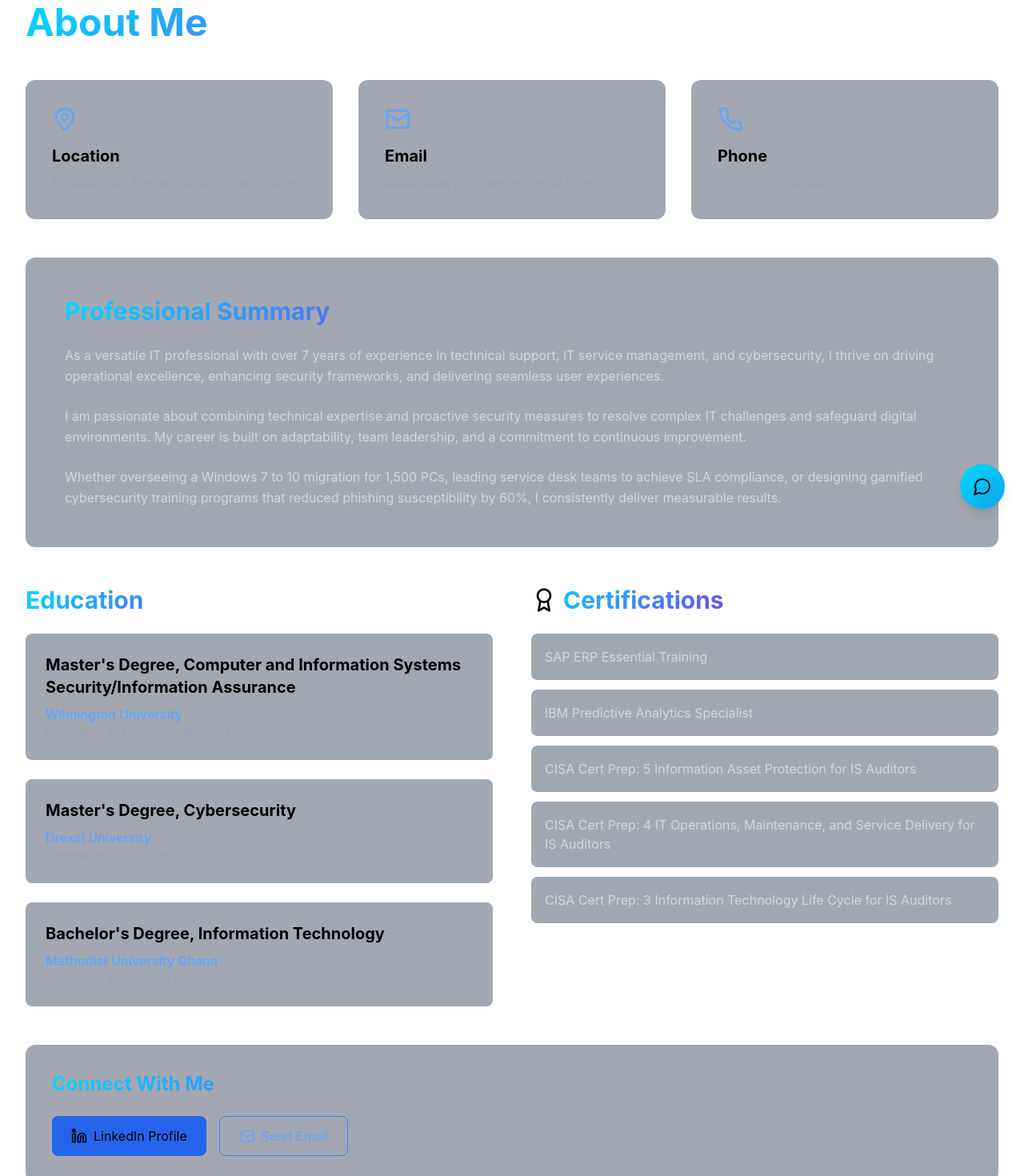
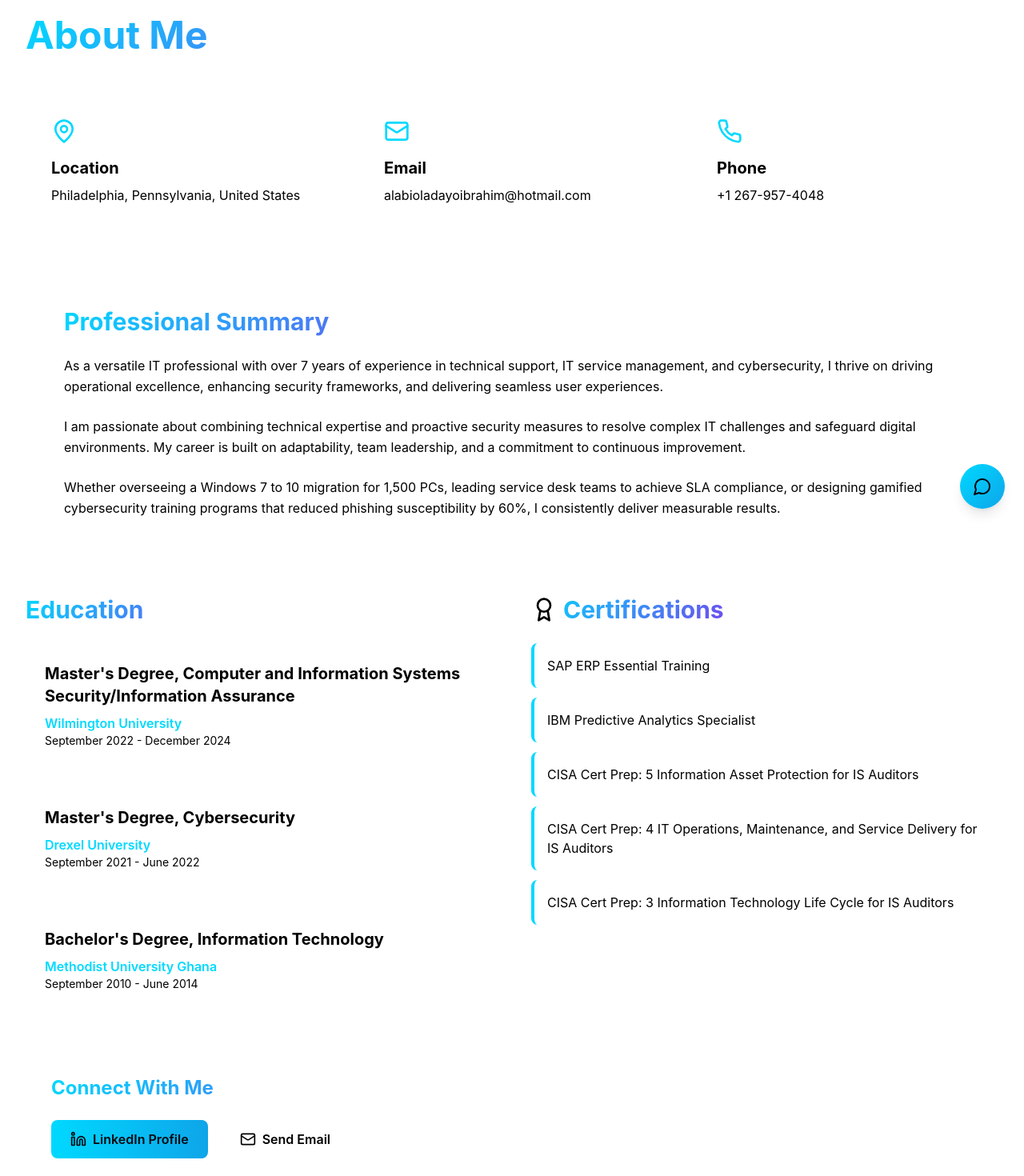
Before and after one commit to dayx61/oladayo, a React (Vite) app in the folder client/: page /about in a window 1280 px wide. Shown: the part 140-1610 px from the top of the page at 80% size. Built offline with nearby package versions, Linux system fonts and the light colour scheme.

Commit message:
Fix light mode theme colors and backgrounds across all pages - ensure consistent styling

```diff
--- a/client/src/pages/About.tsx
+++ b/client/src/pages/About.tsx
@@ -2,36 +2,40 @@ import { Award, MapPin, Mail, Phone, Linkedin } from 'lucide-react';
 
 export default function About() {
   return (
-    <div className="max-w-7xl mx-auto px-4 sm:px-6 lg:px-8 py-20">
+    <div className="min-h-screen pt-24 pb-20 px-4 sm:px-6 lg:px-8
+      light:bg-light-bg light:text-light-text
+      dark:bg-dark-bg dark:text-dark-text
+      transition-colors duration-300">
+      <div className="max-w-7xl mx-auto">
         <h1 className="text-5xl font-bold mb-12 gradient-text">About Me</h1>
 
         <div className="grid grid-cols-1 md:grid-cols-3 gap-8 mb-12">
-        <div className="glass p-8 rounded-xl">
-          <MapPin className="text-blue-400 mb-4" size={32} />
-          <h3 className="text-xl font-bold mb-2">Location</h3>
-          <p className="text-gray-400">Philadelphia, Pennsylvania, United States</p>
+          <div className="light:bg-light-bg-secondary light:border light:border-light-border dark:bg-dark-bg-secondary dark:border dark:border-dark-border rounded-xl p-8 transition-all duration-300">
+            <MapPin className="text-premium-accent mb-4" size={32} />
+            <h3 className="text-xl font-bold mb-2 light:text-light-text dark:text-dark-text">Location</h3>
+            <p className="light:text-light-text-secondary dark:text-dark-text-secondary">Philadelphia, Pennsylvania, United States</p>
           </div>
-        <div className="glass p-8 rounded-xl">
-          <Mail className="text-blue-400 mb-4" size={32} />
-          <h3 className="text-xl font-bold mb-2">Email</h3>
-          <p className="text-gray-400">alabioladayoibrahim@hotmail.com</p>
+          <div className="light:bg-light-bg-secondary light:border light:border-light-border dark:bg-dark-bg-secondary dark:border dark:border-dark-border rounded-xl p-8 transition-all duration-300">
+            <Mail className="text-premium-accent mb-4" size={32} />
+            <h3 className="text-xl font-bold mb-2 light:text-light-text dark:text-dark-text">Email</h3>
+            <p className="light:text-light-text-secondary dark:text-dark-text-secondary">alabioladayoibrahim@hotmail.com</p>
           </div>
-        <div className="glass p-8 rounded-xl">
-          <Phone className="text-blue-400 mb-4" size={32} />
-          <h3 className="text-xl font-bold mb-2">Phone</h3>
-          <p className="text-gray-400">+1 267-957-4048</p>
+          <div className="light:bg-light-bg-secondary light:border light:border-light-border dark:bg-dark-bg-secondary dark:border dark:border-dark-border rounded-xl p-8 transition-all duration-300">
+            <Phone className="text-premium-accent mb-4" size={32} />
+            <h3 className="text-xl font-bold mb-2 light:text-light-text dark:text-dark-text">Phone</h3>
+            <p className="light:text-light-text-secondary dark:text-dark-text-secondary">+1 267-957-4048</p>
           </div>
         </div>
 
-      <div className="glass p-12 rounded-xl mb-12">
+        <div className="light:bg-light-bg-secondary light:border light:border-light-border dark:bg-dark-bg-secondary dark:border dark:border-dark-border rounded-xl p-12 mb-12 transition-all duration-300">
           <h2 className="text-3xl font-bold mb-6 gradient-text">Professional Summary</h2>
-        <p className="text-gray-300 leading-relaxed mb-6">
+          <p className="light:text-light-text-secondary dark:text-dark-text-secondary leading-relaxed mb-6">
             As a versatile IT professional with over 7 years of experience in technical support, IT service management, and cybersecurity, I thrive on driving operational excellence, enhancing security frameworks, and delivering seamless user experiences.
           </p>
-        <p className="text-gray-300 leading-relaxed mb-6">
+          <p className="light:text-light-text-secondary dark:text-dark-text-secondary leading-relaxed mb-6">
             I am passionate about combining technical expertise and proactive security measures to resolve complex IT challenges and safeguard digital environments. My career is built on adaptability, team leadership, and a commitment to continuous improvement.
           </p>
-        <p className="text-gray-300 leading-relaxed">
+          <p className="light:text-light-text-secondary dark:text-dark-text-secondary leading-relaxed">
             Whether overseeing a Windows 7 to 10 migration for 1,500 PCs, leading service desk teams to achieve SLA compliance, or designing gamified cybersecurity training programs that reduced phishing susceptibility by 60%, I consistently deliver measurable results.
           </p>
         </div>
@@ -40,20 +44,20 @@ export default function About() {
           <div>
             <h2 className="text-3xl font-bold mb-6 gradient-text">Education</h2>
             <div className="space-y-6">
-            <div className="glass p-6 rounded-lg">
-              <h3 className="text-xl font-bold mb-2">Master's Degree, Computer and Information Systems Security/Information Assurance</h3>
-              <p className="text-blue-400 font-semibold">Wilmington University</p>
-              <p className="text-gray-400 text-sm">September 2022 - December 2024</p>
+              <div className="light:bg-light-bg-secondary light:border light:border-light-border dark:bg-dark-bg-secondary dark:border dark:border-dark-border rounded-lg p-6 transition-all duration-300">
+                <h3 className="text-xl font-bold mb-2 light:text-light-text dark:text-dark-text">Master's Degree, Computer and Information Systems Security/Information Assurance</h3>
+                <p className="text-premium-accent font-semibold">Wilmington University</p>
+                <p className="light:text-light-text-secondary dark:text-dark-text-secondary text-sm">September 2022 - December 2024</p>
               </div>
-            <div className="glass p-6 rounded-lg">
-              <h3 className="text-xl font-bold mb-2">Master's Degree, Cybersecurity</h3>
-              <p className="text-blue-400 font-semibold">Drexel University</p>
-              <p className="text-gray-400 text-sm">September 2021 - June 2022</p>
+              <div className="light:bg-light-bg-secondary light:border light:border-light-border dark:bg-dark-bg-secondary dark:border dark:border-dark-border rounded-lg p-6 transition-all duration-300">
+                <h3 className="text-xl font-bold mb-2 light:text-light-text dark:text-dark-text">Master's Degree, Cybersecurity</h3>
+                <p className="text-premium-accent font-semibold">Drexel University</p>
+                <p className="light:text-light-text-secondary dark:text-dark-text-secondary text-sm">September 2021 - June 2022</p>
               </div>
-            <div className="glass p-6 rounded-lg">
-              <h3 className="text-xl font-bold mb-2">Bachelor's Degree, Information Technology</h3>
-              <p className="text-blue-400 font-semibold">Methodist University Ghana</p>
-              <p className="text-gray-400 text-sm">September 2010 - June 2014</p>
+              <div className="light:bg-light-bg-secondary light:border light:border-light-border dark:bg-dark-bg-secondary dark:border dark:border-dark-border rounded-lg p-6 transition-all duration-300">
+                <h3 className="text-xl font-bold mb-2 light:text-light-text dark:text-dark-text">Bachelor's Degree, Information Technology</h3>
+                <p className="text-premium-accent font-semibold">Methodist University Ghana</p>
+                <p className="light:text-light-text-secondary dark:text-dark-text-secondary text-sm">September 2010 - June 2014</p>
               </div>
             </div>
           </div>
@@ -70,33 +74,34 @@ export default function About() {
                 'CISA Cert Prep: 4 IT Operations, Maintenance, and Service Delivery for IS Auditors',
                 'CISA Cert Prep: 3 Information Technology Life Cycle for IS Auditors'
               ].map((cert, idx) => (
-              <div key={idx} className="glass p-4 rounded-lg border-l-4 border-blue-500">
-                <p className="text-gray-300">{cert}</p>
+                <div key={idx} className="light:bg-light-bg-secondary light:border light:border-light-border dark:bg-dark-bg-secondary dark:border dark:border-dark-border rounded-lg p-4 border-l-4 border-premium-accent transition-all duration-300">
+                  <p className="light:text-light-text-secondary dark:text-dark-text-secondary">{cert}</p>
                 </div>
               ))}
             </div>
           </div>
         </div>
 
-      <div className="mt-12 glass p-8 rounded-xl">
+        <div className="mt-12 light:bg-light-bg-secondary light:border light:border-light-border dark:bg-dark-bg-secondary dark:border dark:border-dark-border rounded-xl p-8 transition-all duration-300">
           <h2 className="text-2xl font-bold mb-6 gradient-text">Connect With Me</h2>
           <div className="flex flex-wrap gap-4">
             <a
               href="https://www.linkedin.com/in/olaalabi53"
               target="_blank"
               rel="noopener noreferrer"
-            className="flex items-center gap-2 px-6 py-3 bg-blue-600 hover:bg-blue-700 rounded-lg transition-smooth"
+              className="flex items-center gap-2 px-6 py-3 bg-gradient-to-r from-premium-accent to-premium-blue text-premium-darker hover:shadow-lg hover:shadow-premium-accent/50 rounded-lg transition-all duration-300 font-semibold"
             >
               <Linkedin size={20} /> LinkedIn Profile
             </a>
             <a
               href="mailto:alabioladayoibrahim@hotmail.com"
-            className="flex items-center gap-2 px-6 py-3 border border-blue-500 text-blue-400 hover:bg-blue-500/10 rounded-lg transition-smooth"
+              className="flex items-center gap-2 px-6 py-3 light:border light:border-light-border light:text-light-text light:hover:bg-light-bg-secondary dark:border dark:border-dark-border dark:text-dark-text dark:hover:bg-dark-bg-secondary rounded-lg transition-all duration-300 font-semibold"
             >
               <Mail size={20} /> Send Email
             </a>
           </div>
         </div>
       </div>
+    </div>
   );
 }
```
Also changed, not shown: client/src/pages/Analytics.tsx (+26 -21 lines), client/src/pages/Contact.tsx (+35 -30 lines), client/src/pages/Experience.tsx (+17 -12 lines), client/src/pages/Skills.tsx (+15 -10 lines), 4 other files (tests, documents, lock files or other folders). Lines whose indentation alone changed are shown as unchanged.
